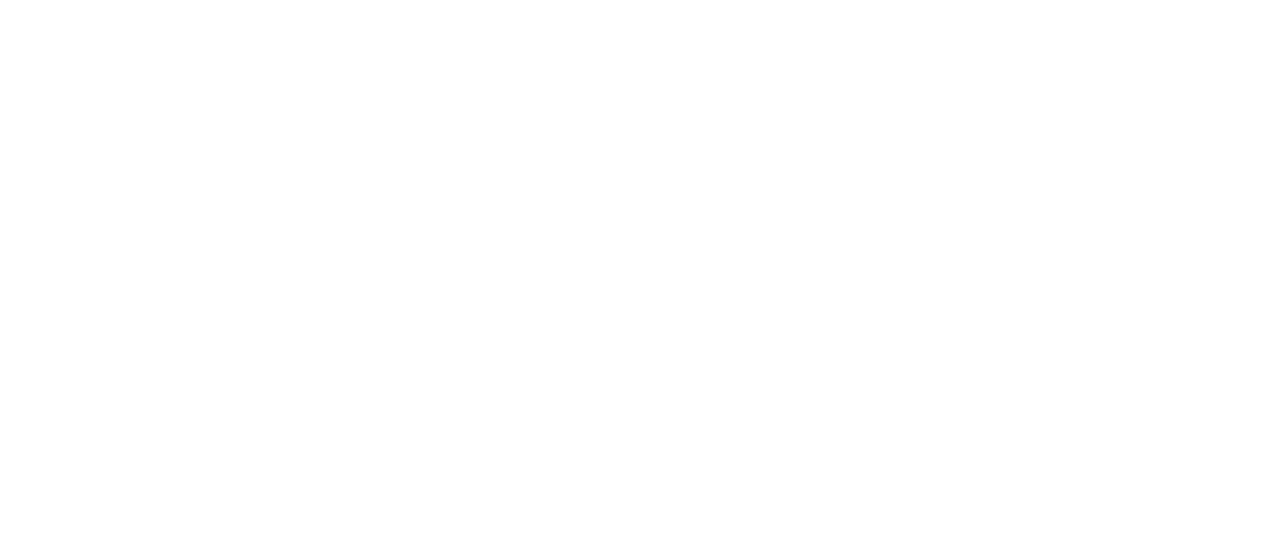
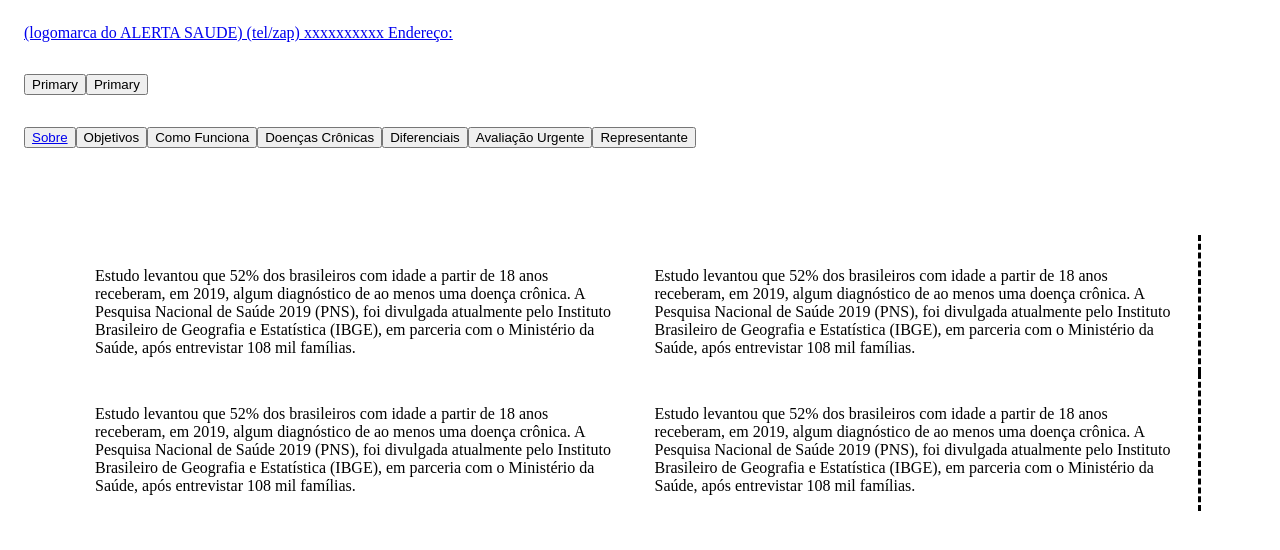
Before and after one commit to MatheusBrito21/AlertaSaude_frontend, an Angular app: page /sobre in a window 1280 px wide. Before the commit this address led to /. Shown: the top 550 px of the page. Built offline with nearby package versions, Linux system fonts and the light colour scheme.

Commit message:
componente Sobre

```diff
--- a/src/app/app-routing.module.ts
+++ b/src/app/app-routing.module.ts
@@ -2,11 +2,14 @@
 import { RouterModule, Routes } from '@angular/router';
 import { HomeComponent } from './component/home/home.component';
 import { NavComponent } from './component/nav/nav.component';
+import { SobreComponent } from './component/sobre/sobre.component';
 
 const routes: Routes = [
   {path:'', component:NavComponent ,
     children:[
-      {path:'home' , component: HomeComponent}
+      {path:'home' , component: HomeComponent},
+      {path:'sobre' , component: SobreComponent}
+
     ] }
 
 ];
--- a/src/app/app.module.ts
+++ b/src/app/app.module.ts
@@ -5,6 +5,7 @@
 import { HomeComponent } from './component/home/home.component';
 import {MatCardModule} from '@angular/material/card';
 import { NavComponent } from './component/nav/nav.component';
+import { SobreComponent } from './component/sobre/sobre.component';
 
 
 @NgModule({
@@ -12,6 +13,7 @@
     AppComponent,
     HomeComponent,
     NavComponent,
+    SobreComponent,
 
   ],
   imports: [
--- a/src/app/component/home/home.component.css
+++ b/src/app/component/home/home.component.css
@@ -0,0 +1,6 @@
+.content{
+    background-color: aqua;
+    border-radius: 10px;
+    text-align: center;
+    margin: 20 px;
+}
--- a/src/app/component/home/home.component.html
+++ b/src/app/component/home/home.component.html
@@ -1 +1,22 @@
-<p>home works!</p>
+<div class="content">
+    <mat-card-content class="content-card">
+        <p>
+            ASSOCIE-SE À ÚNICA REDE DE TELEMONITORAMENTO DE SÁUDE À DISTÂNCIA NO BRASIL
+            PREVINA-SE! NÃO SEJA PEGO DE SUPRESA!
+            SUA SAÚDE MONITORADA 24 HORAS TODOS OS DIAS
+            ALERTA SAÚDE
+            Uma plataforma com Inteligência Artificial para telemonitoramento da saúde à distância
+        </p>
+    </mat-card-content>
+</div>
+
+<div class="content">
+    <mat-card-content class="content-card">
+        <p>
+            Para você que é portador de alguma doença crônica e precisa de acompanhamento diário
+            Associando-se ao ALERTA SAÚDE você passará a ter sua saúde monitorada, reduzindo os riscos de agravamento.
+            MAIS EM CONTA DO QUE VOCE PENSA!
+
+        </p>
+    </mat-card-content>
+</div>
--- a/src/app/component/nav/nav.component.css
+++ b/src/app/component/nav/nav.component.css
@@ -0,0 +1,4 @@
+.conteudo{
+    margin: 5px;
+    padding: 50px;
+}
--- a/src/app/component/nav/nav.component.html
+++ b/src/app/component/nav/nav.component.html
@@ -16,7 +16,9 @@
     <div class="nav-topic-buttons">
         <mat-card>
             <mat-card-content>
-                <button mat-button>Sobre</button>
+                <button mat-button>
+                    <a routerLink="sobre">Sobre</a>
+                </button>
                 <button mat-button>Objetivos</button>
                 <button mat-button>Como Funciona</button>
                 <button mat-button>Doenças Crônicas</button>
@@ -31,7 +33,5 @@
         <mat-card-content>
             <router-outlet></router-outlet>
         </mat-card-content>
-
     </div>
-
 </div>
--- a/src/app/component/nav/nav.component.ts
+++ b/src/app/component/nav/nav.component.ts
@@ -10,6 +10,6 @@
   constructor(private router: Router){}
 
   ngOnInit(): void {
-    this.router.navigate(['home']);
+
   }
 }
--- /dev/null
+++ b/src/app/component/sobre/sobre.component.css
@@ -0,0 +1,5 @@
+.colunas{
+    flex-direction: row;
+    display: flex;
+    border-right-style: dashed;
+}
--- /dev/null
+++ b/src/app/component/sobre/sobre.component.html
@@ -0,0 +1,44 @@
+<div class="colunas">
+    <div class="content">
+        <mat-card-content class="content-card">
+            <p>
+                Estudo levantou que 52% dos brasileiros com idade a partir de 18 anos receberam, em 2019,
+                algum diagnóstico de ao menos uma doença crônica. A Pesquisa Nacional de Saúde 2019 (PNS),
+                foi divulgada atualmente pelo Instituto Brasileiro de Geografia e Estatística (IBGE), em
+                parceria com o Ministério da Saúde, após entrevistar 108 mil famílias.
+            </p>
+        </mat-card-content>
+    </div>
+    <div class="content">
+        <mat-card-content class="content-card">
+            <p>
+                Estudo levantou que 52% dos brasileiros com idade a partir de 18 anos receberam, em 2019,
+                algum diagnóstico de ao menos uma doença crônica. A Pesquisa Nacional de Saúde 2019 (PNS),
+                foi divulgada atualmente pelo Instituto Brasileiro de Geografia e Estatística (IBGE), em
+                parceria com o Ministério da Saúde, após entrevistar 108 mil famílias.
+            </p>
+        </mat-card-content>
+    </div>
+</div>
+<div class="colunas">
+    <div class="content">
+        <mat-card-content class="content-card">
+            <p>
+                Estudo levantou que 52% dos brasileiros com idade a partir de 18 anos receberam, em 2019,
+                algum diagnóstico de ao menos uma doença crônica. A Pesquisa Nacional de Saúde 2019 (PNS),
+                foi divulgada atualmente pelo Instituto Brasileiro de Geografia e Estatística (IBGE), em
+                parceria com o Ministério da Saúde, após entrevistar 108 mil famílias.
+            </p>
+        </mat-card-content>
+    </div>
+    <div class="content">
+        <mat-card-content class="content-card">
+            <p>
+                Estudo levantou que 52% dos brasileiros com idade a partir de 18 anos receberam, em 2019,
+                algum diagnóstico de ao menos uma doença crônica. A Pesquisa Nacional de Saúde 2019 (PNS),
+                foi divulgada atualmente pelo Instituto Brasileiro de Geografia e Estatística (IBGE), em
+                parceria com o Ministério da Saúde, após entrevistar 108 mil famílias.
+            </p>
+        </mat-card-content>
+    </div>
+</div>
```
Also changed, not shown: src/app/component/sobre/sobre.component.ts (added, +10 -0 lines), 1 other file (tests, documents, lock files or other folders).
